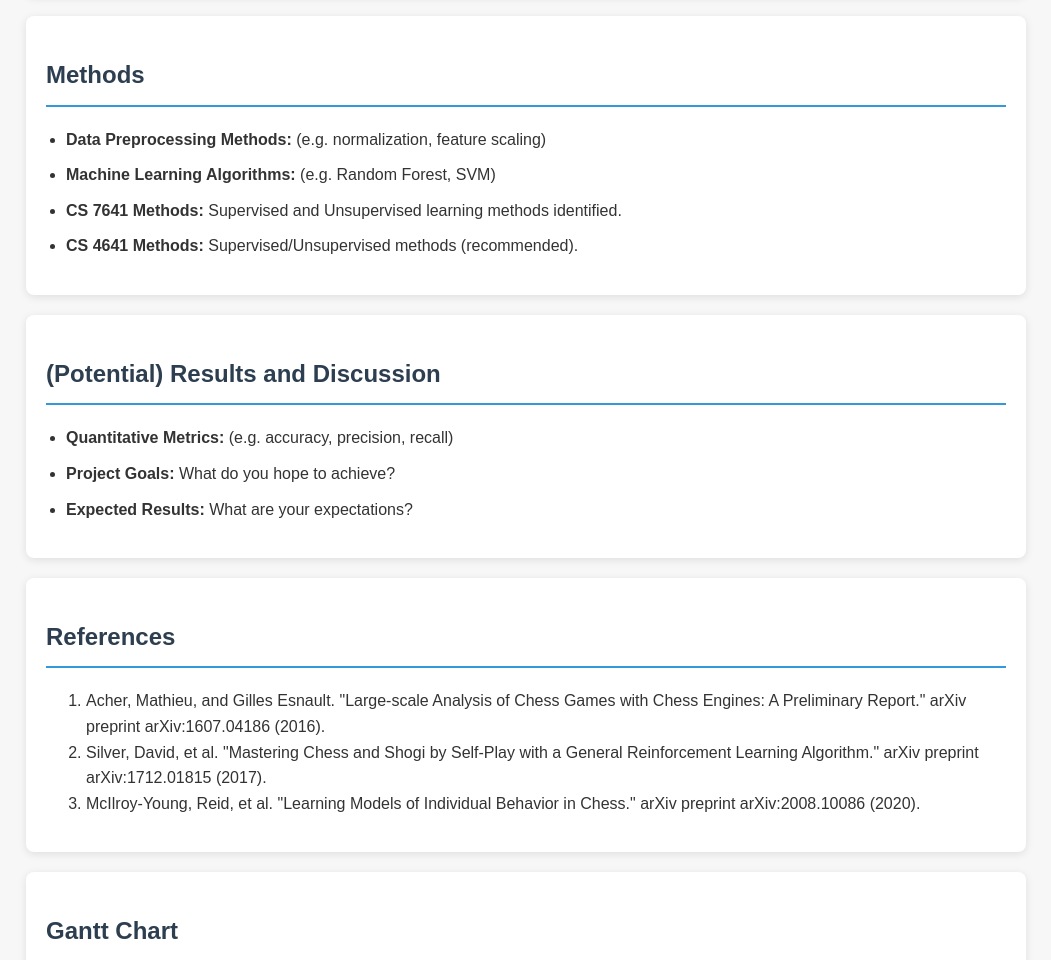
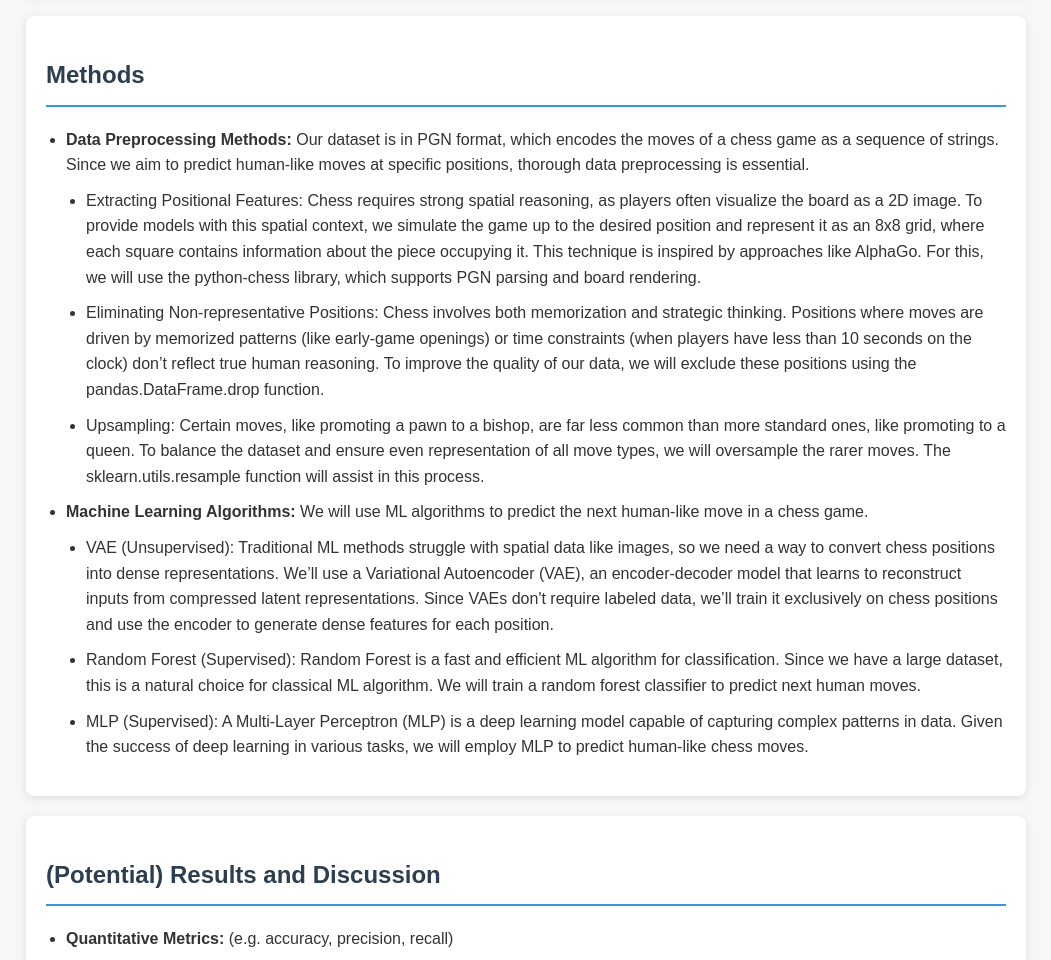
Before and after one commit to skanjalkar/ml-7641-group18, a plain HTML site: page proposal.html in a window 1280 px wide. Shown: the part 1420-2380 px from the top of the page, without its empty margins (114-1165 px from the left). Drawn offline with Linux system fonts and the light colour scheme.

Commit message:
methods added

```diff
--- a/proposal.html
+++ b/proposal.html
@@ -130,10 +130,22 @@ A "human-like" chess engine can address this need by simulating the decision-mak
     <div class="section">
         <h2>Methods</h2>
         <ul>
-            <li><strong>Data Preprocessing Methods:</strong> (e.g. normalization, feature scaling)</li>
-            <li><strong>Machine Learning Algorithms:</strong> (e.g. Random Forest, SVM)</li>
-            <li><strong>CS 7641 Methods:</strong> Supervised and Unsupervised learning methods identified.</li>
-            <li><strong>CS 4641 Methods:</strong> Supervised/Unsupervised methods (recommended).</li>
+            <li><strong>Data Preprocessing Methods:</strong>
+                Our dataset is in PGN format, which encodes the moves of a chess game as a sequence of strings. Since we aim to predict human-like moves at specific positions, thorough data preprocessing is essential.
+                <ul>
+                    <li>Extracting Positional Features: Chess requires strong spatial reasoning, as players often visualize the board as a 2D image. To provide models with this spatial context, we simulate the game up to the desired position and represent it as an 8x8 grid, where each square contains information about the piece occupying it. This technique is inspired by approaches like AlphaGo. For this, we will use the python-chess library, which supports PGN parsing and board rendering. </li>
+                    <li>Eliminating Non-representative Positions: Chess involves both memorization and strategic thinking. Positions where moves are driven by memorized patterns (like early-game openings) or time constraints (when players have less than 10 seconds on the clock) don’t reflect true human reasoning. To improve the quality of our data, we will exclude these positions using the pandas.DataFrame.drop function. </li>
+                    <li>Upsampling:  Certain moves, like promoting a pawn to a bishop, are far less common than more standard ones, like promoting to a queen. To balance the dataset and ensure even representation of all move types, we will oversample the rarer moves. The sklearn.utils.resample function will assist in this process. </li>
+                </ul>
+
+            </li>
+            <li><strong>Machine Learning Algorithms:</strong>
+                We will use ML algorithms to predict the next human-like move in a chess game.
+                <ul>
+                    <li> VAE (Unsupervised): Traditional ML methods struggle with spatial data like images, so we need a way to convert chess positions into dense representations. We’ll use a Variational Autoencoder (VAE), an encoder-decoder model that learns to reconstruct inputs from compressed latent representations. Since VAEs don't require labeled data, we’ll train it exclusively on chess positions and use the encoder to generate dense features for each position. </li>
+                    <li>Random Forest (Supervised): Random Forest is a fast and efficient ML algorithm for classification. Since we have a large dataset, this is a natural choice for classical ML algorithm. We will train a random forest classifier to predict next human moves.</li>
+                    <li>MLP (Supervised): A Multi-Layer Perceptron (MLP) is a deep learning model capable of capturing complex patterns in data. Given the success of deep learning in various tasks, we will employ MLP to predict human-like chess moves. </li>
+            </li>
         </ul>
     </div>
 
```
